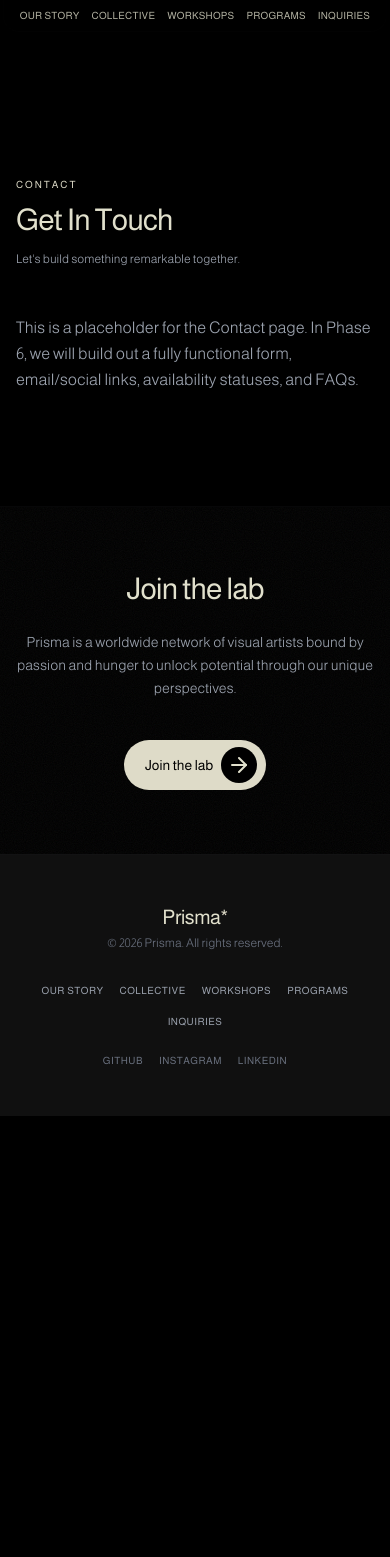
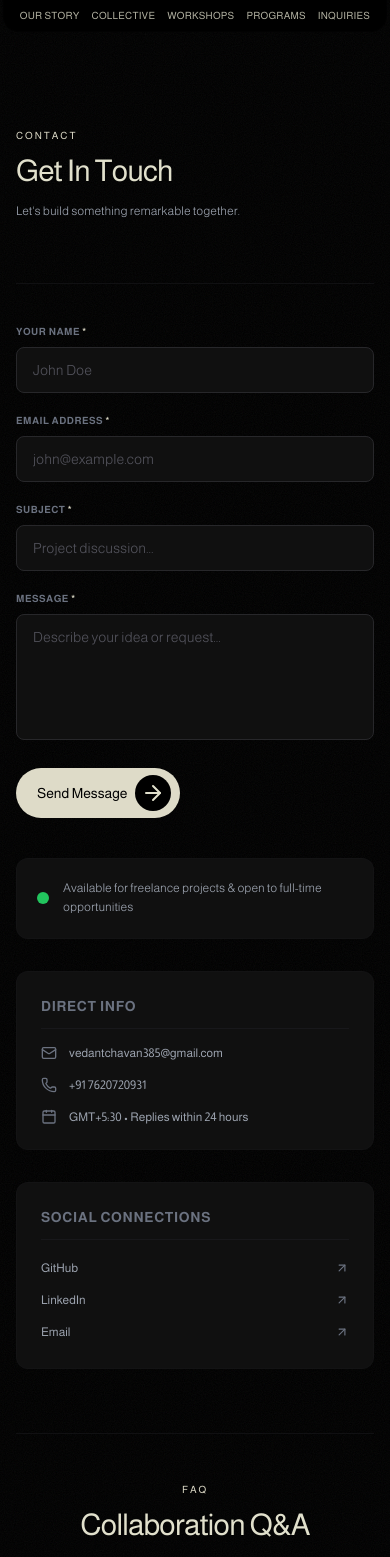
Before and after one commit to VedantChavan385/Freelance_Portfolio, a React (Vite) app in the folder V3/: page /contact in a window 390 px wide. Shown: the top 1557 px of the page. Before the commit the page ends 1116 px from the top, so only its background shows below. Built offline with nearby package versions, Linux system fonts and the light colour scheme.

Commit message:
Contact Page & Layout

```diff
--- a/V3/src/pages/Contact.jsx
+++ b/V3/src/pages/Contact.jsx
@@ -1,26 +1,231 @@
+import { useState } from 'react';
+import { motion, AnimatePresence } from 'framer-motion';
+import { Mail, Phone, Calendar, ArrowRight, Check } from 'lucide-react';
 import PageWrapper from '../components/layout/PageWrapper';
 import Container from '../components/layout/Container';
 import SectionHeading from '../components/ui/SectionHeading';
+import Input from '../components/ui/Input';
+import Textarea from '../components/ui/Textarea';
+import Button from '../components/ui/Button';
+import FAQ from '../components/sections/FAQ';
 import CTA from '../components/sections/CTA';
+import { CONTACT_DATA } from '../lib/data/contact';
 
 export default function Contact() {
+  const [form, setForm] = useState({ name: '', email: '', subject: '', message: '' });
+  const [errors, setErrors] = useState({});
+  const [isSubmitted, setIsSubmitted] = useState(false);
+
+  const handleChange = (e) => {
+    const { name, value } = e.target;
+    setForm({ ...form, [name]: value });
+    if (errors[name]) {
+      setErrors({ ...errors, [name]: '' });
+    }
+  };
+
+  const validate = () => {
+    const newErrors = {};
+    if (!form.name.trim()) newErrors.name = 'Name is required';
+    if (!form.email.trim()) {
+      newErrors.email = 'Email is required';
+    } else if (!/\S+@\S+\.\S+/.test(form.email)) {
+      newErrors.email = 'Invalid email address';
+    }
+    if (!form.subject.trim()) newErrors.subject = 'Subject is required';
+    if (!form.message.trim()) newErrors.message = 'Message is required';
+    return newErrors;
+  };
+
+  const handleSubmit = (e) => {
+    e.preventDefault();
+    const validationErrors = validate();
+    if (Object.keys(validationErrors).length > 0) {
+      setErrors(validationErrors);
+    } else {
+      setIsSubmitted(true);
+      setForm({ name: '', email: '', subject: '', message: '' });
+    }
+  };
+
   return (
     <PageWrapper>
-      <div className="pt-32 pb-16 min-h-[60vh] flex flex-col justify-center">
-        <Container>
+      <div className="pt-32 pb-20 bg-black relative select-none min-h-screen">
+        <div className="absolute inset-0 bg-noise opacity-[0.05] pointer-events-none" />
+
+        <Container className="relative z-10 flex flex-col gap-16 sm:gap-20 md:gap-28">
+
+          {/* Header */}
           <SectionHeading
-            badge="Contact"
-            title="Get In Touch"
-            subtitle="Let's build something remarkable together."
+            badge={CONTACT_DATA.badge}
+            title={CONTACT_DATA.title}
+            subtitle={CONTACT_DATA.subtitle}
             alignment="left"
           />
-          <div className="mt-12 text-gray-400 font-light max-w-2xl leading-relaxed">
-            <p>
-              This is a placeholder for the Contact page. In Phase 6, we will build out a fully functional form, email/social links, availability statuses, and FAQs.
-            </p>
+
+          {/* Form and Contact Info Grid */}
+          <div className="grid grid-cols-1 lg:grid-cols-12 gap-10 lg:gap-16 border-t border-zinc-900/60 pt-10 lg:pt-16">
+
+            {/* Left Column: Form (7 cols) */}
+            <div className="lg:col-span-7">
+              <AnimatePresence mode="wait">
+                {!isSubmitted ? (
+                  <motion.form
+                    key="contact-form"
+                    onSubmit={handleSubmit}
+                    initial={{ opacity: 0 }}
+                    animate={{ opacity: 1 }}
+                    exit={{ opacity: 0 }}
+                    className="flex flex-col gap-5 w-full"
+                  >
+                    <div className="grid grid-cols-1 sm:grid-cols-2 gap-5">
+                      <Input
+                        label="Your Name"
+                        id="name"
+                        placeholder="John Doe"
+                        value={form.name}
+                        onChange={handleChange}
+                        required
+                        error={errors.name}
+                      />
+                      <Input
+                        label="Email Address"
+                        id="email"
+                        type="email"
+                        placeholder="john@example.com"
+                        value={form.email}
+                        onChange={handleChange}
+                        required
+                        error={errors.email}
+                      />
+                    </div>
+                    <Input
+                      label="Subject"
+                      id="subject"
+                      placeholder="Project discussion..."
+                      value={form.subject}
+                      onChange={handleChange}
+                      required
+                      error={errors.subject}
+                    />
+                    <Textarea
+                      label="Message"
+                      id="message"
+                      placeholder="Describe your idea or request..."
+                      value={form.message}
+                      onChange={handleChange}
+                      required
+                      error={errors.message}
+                    />
+
+                    <div className="self-start mt-2">
+                      <Button type="submit">
+                        Send Message
+                      </Button>
+                    </div>
+                  </motion.form>
+                ) : (
+                  <motion.div
+                    key="success-message"
+                    initial={{ opacity: 0, scale: 0.95 }}
+                    animate={{ opacity: 1, scale: 1 }}
+                    className="bg-[#101010] border border-zinc-900/40 rounded-2xl p-8 text-center flex flex-col items-center gap-5 justify-center min-h-[350px]"
+                  >
+                    <div className="bg-primary/10 border border-primary/20 rounded-full w-14 h-14 flex items-center justify-center">
+                      <Check className="text-primary w-6 h-6" />
+                    </div>
+                    <div className="flex flex-col gap-1.5">
+                      <h4 className="text-[#E1E0CC] font-semibold text-lg sm:text-xl tracking-tight">Message Sent Successfully!</h4>
+                      <p className="text-gray-400 font-light text-xs sm:text-sm max-w-sm leading-relaxed">
+                        Thank you for reaching out. I have received your request and will get back to you within 24 hours.
+                      </p>
+                    </div>
+                    <button
+                      type="button"
+                      onClick={() => setIsSubmitted(false)}
+                      className="text-primary text-xs sm:text-sm font-semibold hover:underline mt-2 cursor-pointer"
+                    >
+                      Send another message
+                    </button>
+                  </motion.div>
+                )}
+              </AnimatePresence>
+            </div>
+
+            {/* Right Column: Contact info / availability (5 cols) */}
+            <div className="lg:col-span-5 flex flex-col gap-8">
+
+              {/* Availability Glowing Status */}
+              <div className="flex items-center gap-3.5 bg-[#101010] p-5 rounded-xl border border-zinc-900/40 select-none">
+                <span className="relative flex h-3 w-3 shrink-0">
+                  <span className="animate-ping absolute inline-flex h-full w-full rounded-full bg-green-400 opacity-75"></span>
+                  <span className="relative inline-flex rounded-full h-3 w-3 bg-green-500"></span>
+                </span>
+                <span className="text-gray-400 text-xs sm:text-sm font-light leading-relaxed">
+                  {CONTACT_DATA.availability.status}
+                </span>
+              </div>
+
+              {/* Direct Info */}
+              <div className="flex flex-col gap-4 bg-[#101010] p-6 rounded-xl border border-zinc-900/40 select-none">
+                <h4 className="text-[#E1E0CC] font-semibold text-sm tracking-tight border-b border-zinc-900 pb-3 uppercase tracking-wider text-[10px] text-gray-500">Direct Info</h4>
+
+                <a href={`mailto:${CONTACT_DATA.email}`} className="flex items-center gap-3 group text-gray-400 hover:text-primary transition-colors text-xs sm:text-sm">
+                  <Mail className="w-4 h-4 text-gray-500 group-hover:text-primary transition-colors" />
+                  <span>{CONTACT_DATA.email}</span>
+                </a>
+
+                {CONTACT_DATA.phone && (
+                  <a href={`tel:${CONTACT_DATA.phone}`} className="flex items-center gap-3 group text-gray-400 hover:text-primary transition-colors text-xs sm:text-sm">
+                    <Phone className="w-4 h-4 text-gray-500 group-hover:text-primary transition-colors" />
+                    <span>{CONTACT_DATA.phone}</span>
+                  </a>
+                )}
+
+                <div className="flex items-center gap-3 text-gray-400 text-xs sm:text-sm">
+                  <Calendar className="w-4 h-4 text-gray-500" />
+                  <span>{CONTACT_DATA.availability.timezone} • Replies {CONTACT_DATA.availability.responseTime}</span>
+                </div>
+              </div>
+
+              {/* Social Channels */}
+              <div className="flex flex-col gap-4 bg-[#101010] p-6 rounded-xl border border-zinc-900/40 select-none">
+                <h4 className="text-[#E1E0CC] font-semibold text-sm tracking-tight border-b border-zinc-900 pb-3 uppercase tracking-wider text-[10px] text-gray-500">Social Connections</h4>
+
+                <div className="flex flex-col gap-2">
+                  {CONTACT_DATA.socials.map((link, idx) => (
+                    <a
+                      key={idx}
+                      href={link.url}
+                      target="_blank"
+                      rel="noreferrer"
+                      className="flex items-center justify-between text-gray-400 hover:text-primary transition-colors py-1 group/link text-xs sm:text-sm"
+                    >
+                      <span>{link.name}</span>
+                      <ArrowRight className="w-3.5 h-3.5 transform -rotate-45 text-gray-500 group-hover/link:text-primary transition-all group-hover/link:translate-x-0.5 group-hover/link:-translate-y-0.5" />
+                    </a>
+                  ))}
+                </div>
+              </div>
+
+            </div>
+
           </div>
+
+          {/* Contact FAQ accordion */}
+          <div className="flex flex-col gap-12 sm:gap-16 border-t border-zinc-900/60 pt-12 md:pt-16 w-full">
+            <SectionHeading
+              badge="FAQ"
+              title="Collaboration Q&A"
+              subtitle="Common questions regarding project starts, pricing structures, and deliveries."
+              alignment="center"
+            />
+            <FAQ items={CONTACT_DATA.faqs} />
+          </div>
+
         </Container>
       </div>
+
       <CTA />
     </PageWrapper>
   );
```
